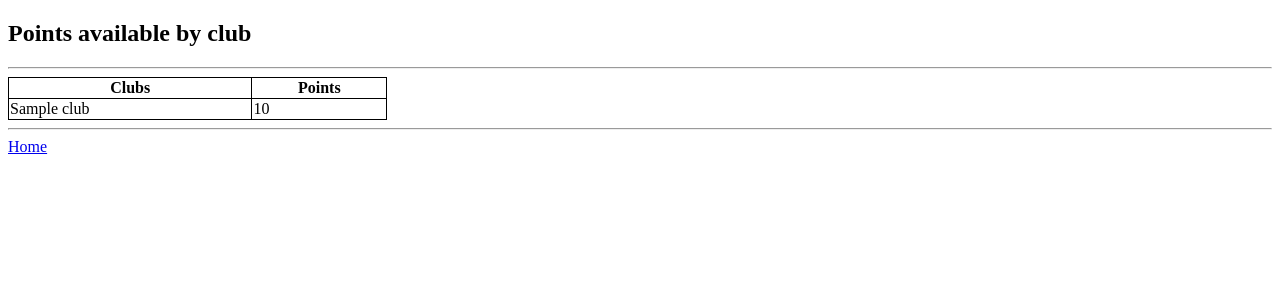
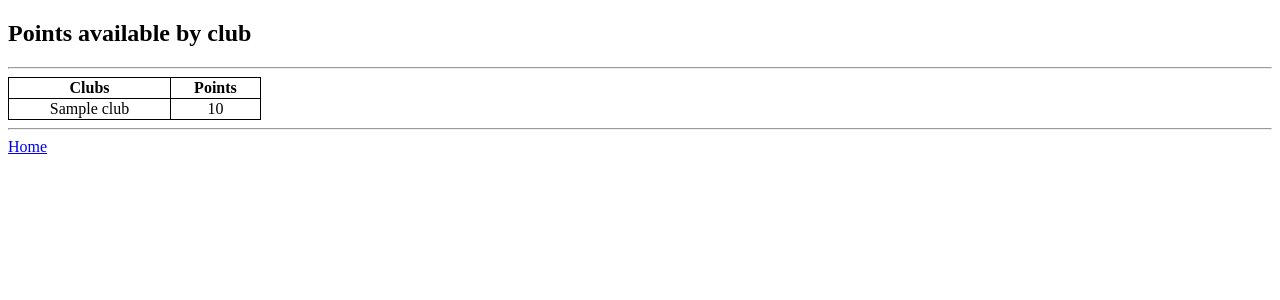
Before and after one commit to lou57810/Python_Testing, a Flask app: template templates/dashboard.html in a window 1280 px wide. Shown: the top 300 px of the page. Run offline with Flask 3, Linux system fonts and the light colour scheme; the template is opened without the code that fills it: most values are stand-ins (such as "Sample title", 1, 10 or a date in 2020).

Commit message:
Correction cadrage.

```diff
--- a/static/css/style.css
+++ b/static/css/style.css
@@ -1,9 +1,10 @@
 
 table {
     border-collapse: collapse;
-    width: 30%;
+    width: 20%;
 }
 
 td, th {
     border: 1px solid black;
+    text-align: center;
 }
```
